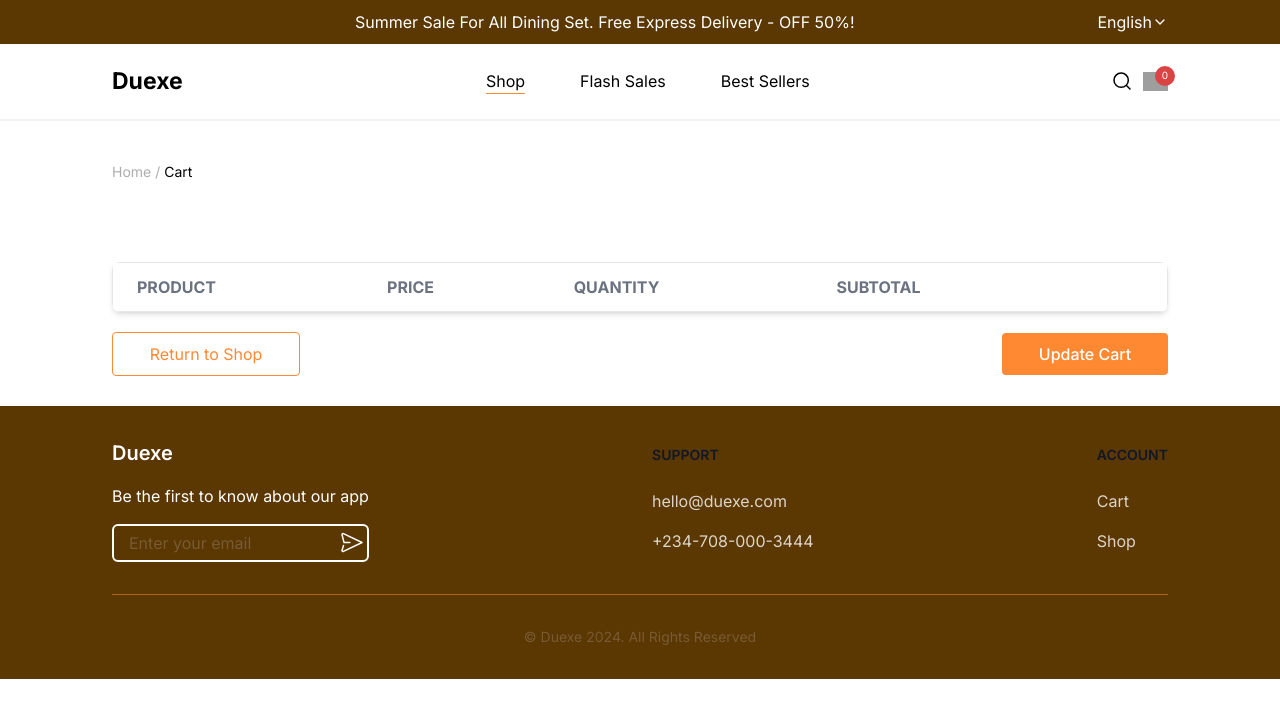
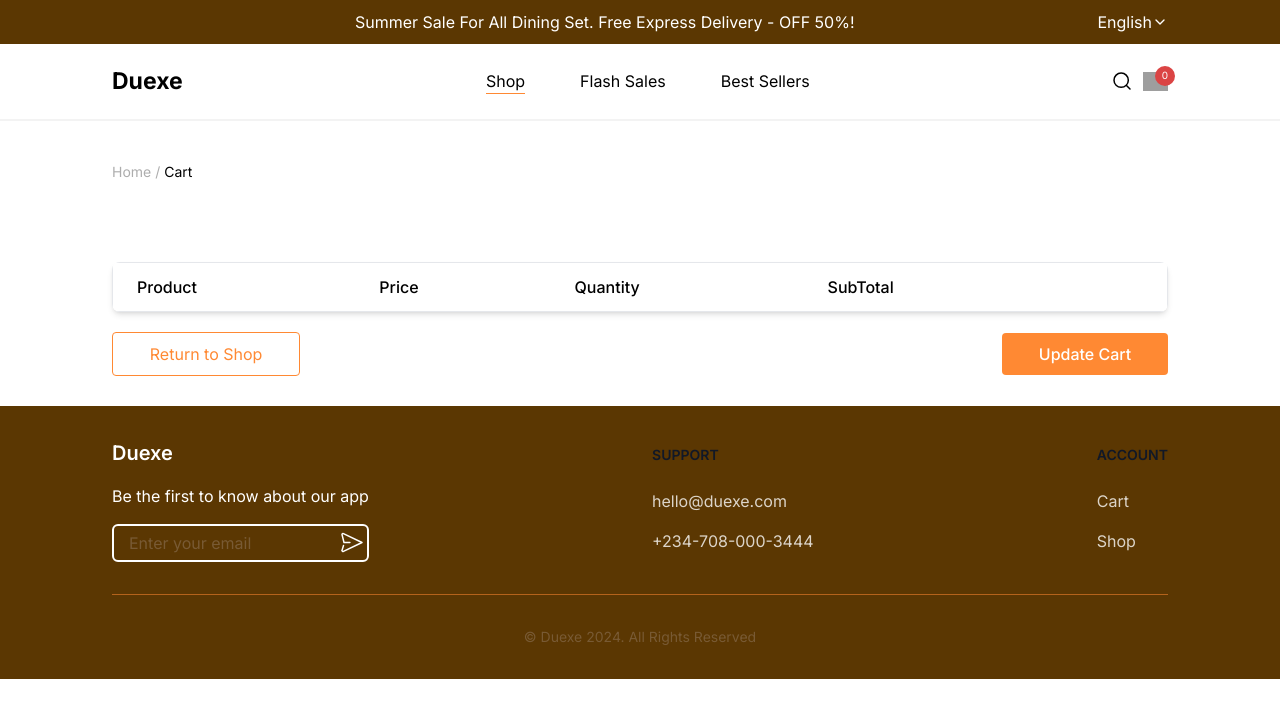
Before and after one commit to Chioma227/stage-two, a Next.js app: page /cart in a window 1280 px wide. Shown: the top 718 px of the page. Built offline with nearby package versions, Linux system fonts and the light colour scheme; grey boxes are pictures that could not be loaded.

Commit message:
new commit

```diff
--- a/app/(routes)/product/[id]/page.tsx
+++ b/app/(routes)/product/[id]/page.tsx
@@ -41,7 +41,6 @@ const ProductDetail = ({ params }: { params: { id: string } }) => {
             .then((data) => {
                 if (data) {
                     setData(data);
-                    console.log(data);
 
                 } else {
                     setData(null);
--- a/app/atomic/pages/Cart.tsx
+++ b/app/atomic/pages/Cart.tsx
@@ -5,45 +5,42 @@ import Container from "../atoms/container/Container"
 import CartCoupon from "@/app/components/cart/CartCoupon"
 import { buttonVariants, containerVariants } from "@/app/variant/variants"
 import useCartStore from "@/app/helper/zustand/cartStore"
-import { useEffect } from "react"
+import { useEffect, useState } from "react"
 
 
 const Cart = () => {
   const { cartItems, removeItemFromCart, clearCart } = useCartStore()
 
-  useEffect(() => {
-    console.log(cartItems);
 
-  }, [])
   return (
     <Container variant={containerVariants.WRAPPER}>
       <main>
         <div className="mt-[30px]">
-        <p className="text-[#adadad] sm:text-[14px] text-[12px] sm:mt-[40px] mt-[25px] sm:mb-[40px] mb-[0px]">Home / <span className='text-black'>Cart</span></p>
+          <p className="text-[#adadad] sm:text-[14px] text-[12px] sm:mt-[40px] mt-[25px] sm:mb-[40px] mb-[0px]">Home / <span className='text-black'>Cart</span></p>
         </div>
         <section className="md:mt-[5rem] sm:mt-[3rem] mt-[2rem]">
           {cartItems.length === 0 ? "" : <div className="w-full flex items-center justify-end mb-[40px]">
             <button className="bg-orange text-white hover:bg[#D36506] whitespace-nowrap w-fit rounded-[4px] text-[14px]  py-[9px] sm:px-[2.3rem] px-[2rem]" onClick={clearCart}>clear Cart</button>
           </div>}
           <section className="relative overflow-x-auto shadow-md sm:rounded-lg">
-            <table className="w-full border border-collapse border-spacing-2 gap-4 text-sm text-left rtl:text-right text-gray-500 dark:text-gray-400">
-              <thead className="text-xs w-full uppercase ">
+            <table className="w-full border border-collapse border-spacing-2 gap-4 text-sm text-left rtl:text-right">
+              <thead className="w-full font-medium py-[40px] text-black ">
                 <tr>
-                  <th scope="col" className="px-6 py-3 sm:text-base text-[14px]">
+                  <td scope="col" className="px-6 py-3 sm:text-base text-[14px]">
                     Product
-                  </th>
-                  <th scope="col" className="px-6 py-3 sm:text-base text-[14px]">
+                  </td>
+                  <td scope="col" className="px-6 py-3 sm:text-base text-[14px]">
                     Price
-                  </th>
-                  <th scope="col" className="px-6 py-3 sm:text-base text-[14px]">
+                  </td>
+                  <td scope="col" className="px-6 py-3 sm:text-base text-[14px]">
                     Quantity
-                  </th>
-                  <th scope="col" className="px-6 py-3 sm:text-base text-[14px]">
+                  </td>
+                  <td scope="col" className="px-6 py-3 sm:text-base text-[14px]">
                     SubTotal
-                  </th>
-                  <th scope="col" className="px-6 py-3 sm:text-base text-[14px]">
+                  </td>
+                  <td scope="col" className="px-6 py-3 sm:text-base text-[14px]">
                     <span className="sr-only">Edit</span>
-                  </th>
+                  </td>
                 </tr>
               </thead>
 
@@ -51,21 +48,21 @@ const Cart = () => {
                 {cartItems.map((slug, i) => {
                   return (
                     <tr key={i} className="bg-white border-b border-gray-200 shadow-sm mb-[40px]">
-                      <td scope="row" className="px-6 flex items-center py-4 font-medium text-gray-900 whitespace-nowrap dark:text-white">
+                      <td scope="row" className="px-6 flex items-center gap-[9px] text-black py-4 font-medium  whitespace-nowrap ">
                         <div className="sm:w-[40px] w-[30px] h-[30px] sm:h-[40px]">
                           <img src={`https://api.timbu.cloud/images/${slug.photos[0]?.url}`} alt={slug.name} />
                         </div>
                         <p>{slug.name}</p>
                       </td>
-                      <td className="px-6 py-4">
+                      <td className="px-6 py-4 text-black">
                         <p className="sm:text-[15px] text-[11px]">{slug.available_quantity}</p>
                       </td>
-                      <td className="px-6 py-4">
+                      <td className="px-6 py-4 text-black">
                         <div className="md:text-base sm:text-[15px] text-[11px]">
-                          <input type="number" className="w-[50px] border border-gray-300 rounded-md indent-1 outline-none" />
+                          <input  type="number" className="w-[50px] border border-gray-300 rounded-md indent-1 outline-none" />
                         </div>
                       </td>
-                      <td className="px-6 py-4">
+                      <td className="px-6 py-4 text-black">
                         <p className="md:text-base sm:text-[15px] text-[11px]">{slug.available_quantity}</p>
                       </td>
                       <td className="px-6 py-4 text-right">
```
